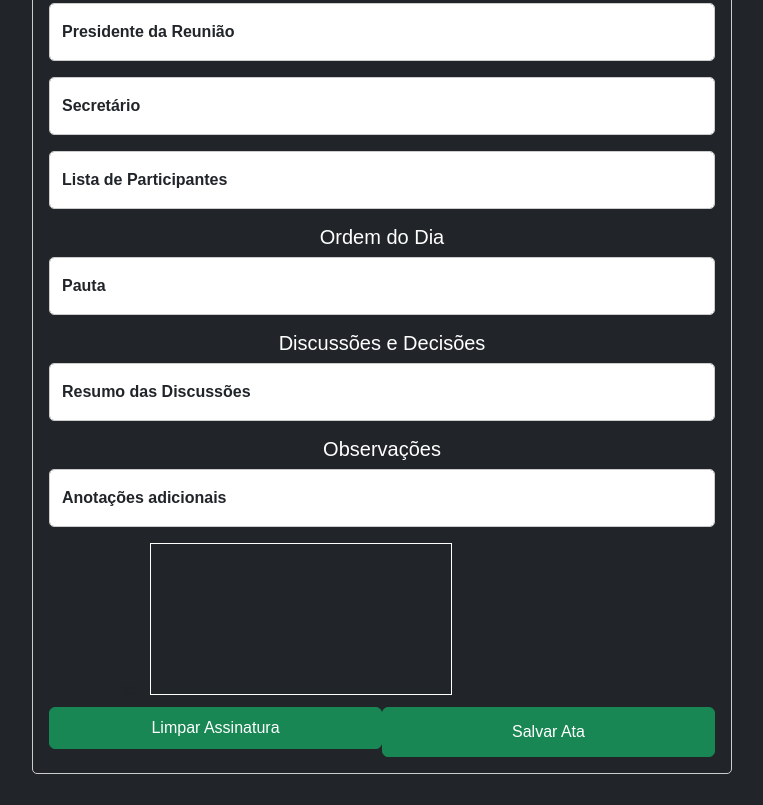
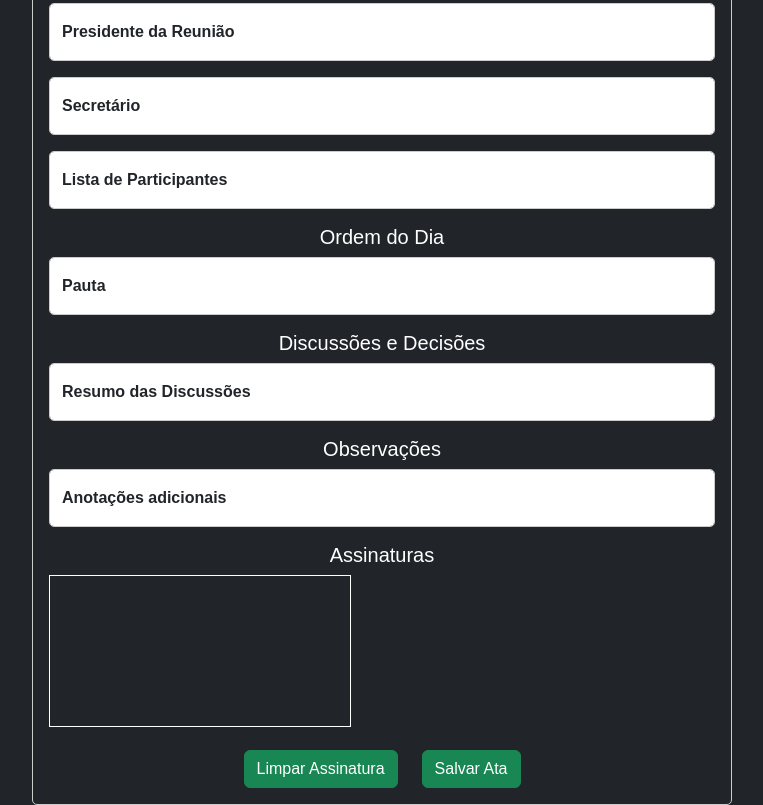
Before and after one commit to flavio16silva/estudoEmJS, a website with bundled scripts: page projeto/projeto.html in a window 1280 px wide. Shown: the part 347-1152 px from the top of the page, without its empty margins (258-1021 px from the left). Before the commit the page ends 1121 px from the top, so only its background shows below. Built offline with nearby package versions, Linux system fonts and the light colour scheme.

Commit message:
inserção do campo assinatura e dos botoes

```diff
--- a/projeto/projeto.html
+++ b/projeto/projeto.html
@@ -70,14 +70,15 @@
                     <label for="observacoes">Anotações adicionais</label>
                 </div>
 
-                <div class="signature-container">
-                    <label for="signature-pad" >Assinaturas:</label>
+                <h3 class="text-white fs-5">Assinaturas</h3>
+                <div class="signature-container mt-2">
+                    <!-- <label for="signature-pad" >Assinaturas:</label> -->
+                    <canvas id="signature-pad" style="border: 1px solid #fff;"></canvas>
+                </div>
 
-                    <canvas id="signature-pad" style="border: 1px solid #fff;"></canvas>
-                     <div class="button-row d-flex">
-                         <button type="button" id="clear-signature" class="btn btn-success w-50 py-2 mb-2">Limpar Assinatura</button>
-                         <button type="submit" class="btn btn-success w-50 py-2">Salvar Ata</button>
-                     </div>
+                <div class="button-row d-flex justify-content-center gap-4 mt-3">
+                    <button type="button" id="clear-signature" class="btn btn-success">Limpar Assinatura</button>
+                    <button type="submit" class="btn btn-success" >Salvar Ata</button>
                 </div>
 
 
```
